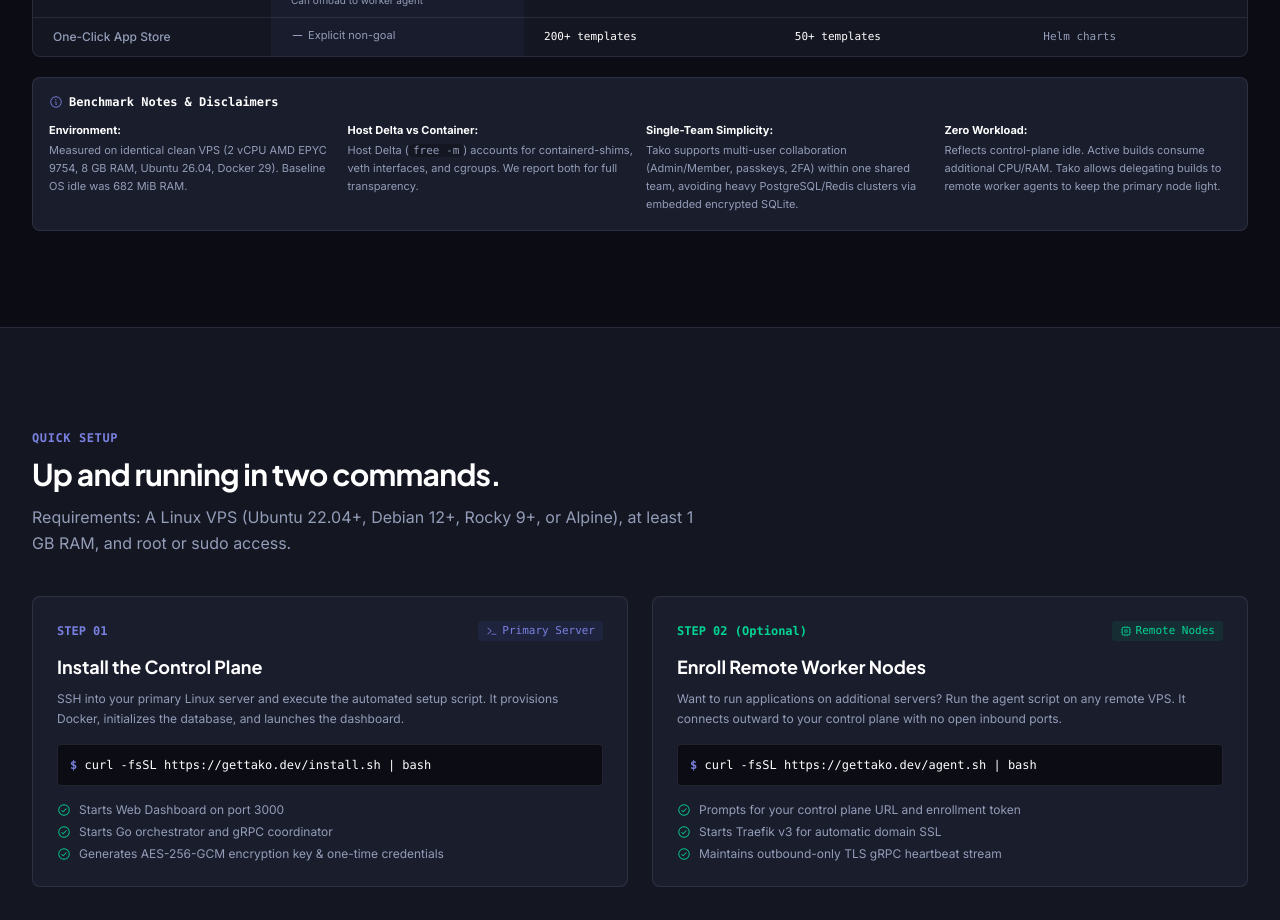
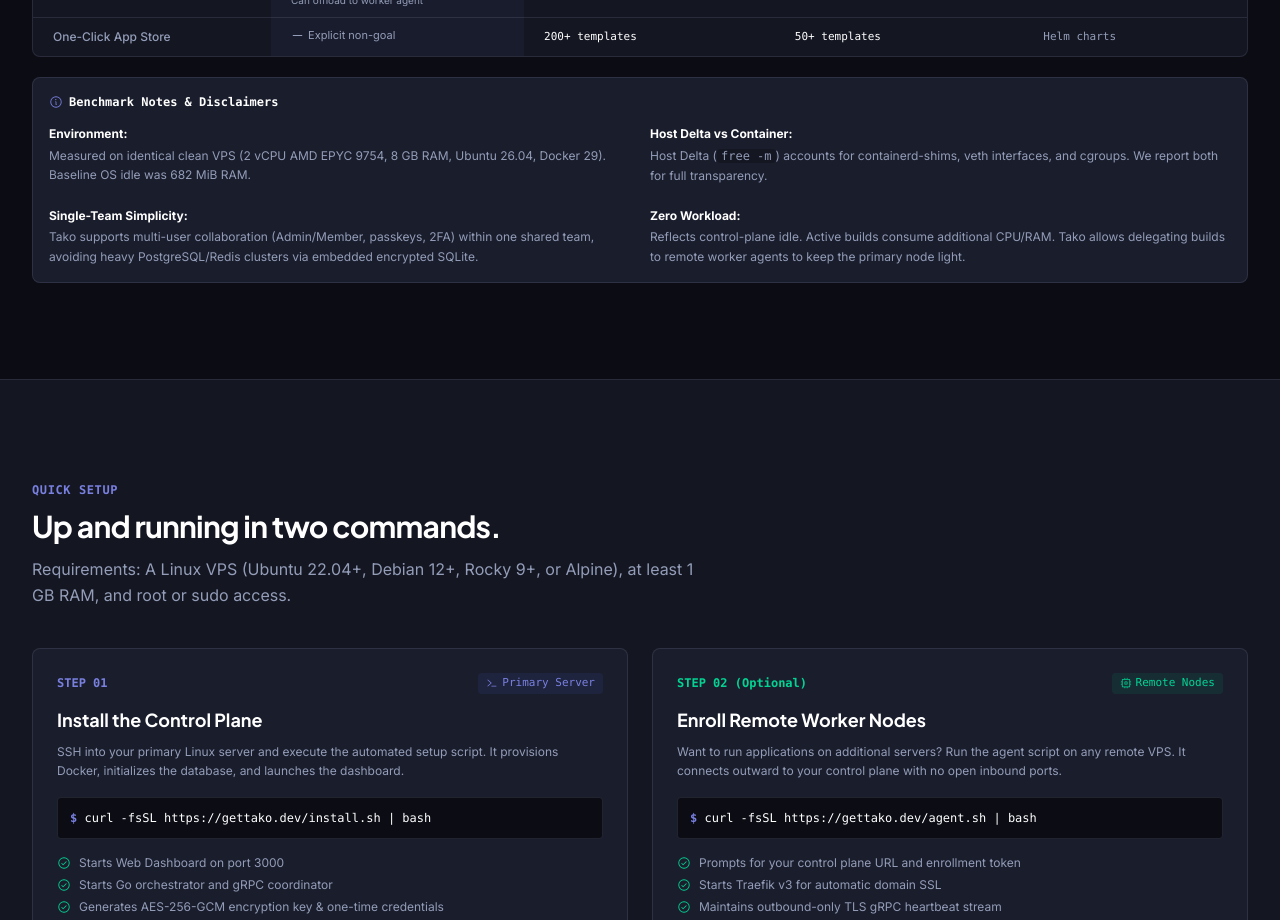
Before and after one commit to gettako/gettako.dev, a Next.js app: page / in a window 1280 px wide. Shown: the part 3920-4840 px from the top of the page. Built offline with nearby package versions, Linux system fonts and the light colour scheme; a web font is replaced by a local one.

Commit message:
style(comparison): switch benchmark notes and disclaimers to 2-column grid

```diff
--- a/components/comparison.tsx
+++ b/components/comparison.tsx
@@ -229,7 +229,7 @@ export function Comparison() {
             <Info size={14} className="text-[#5560d6] dark:text-[#7980e0]" />
             <span>Benchmark Notes &amp; Disclaimers</span>
           </div>
-          <div className="grid grid-cols-1 md:grid-cols-2 lg:grid-cols-4 gap-3 pt-0.5 leading-relaxed">
+          <div className="grid grid-cols-1 md:grid-cols-2 gap-4 sm:gap-5 pt-1 text-xs leading-relaxed">
             <div>
               <strong className="text-[var(--foreground)] block mb-0.5">Environment:</strong>
               Measured on identical clean VPS (2 vCPU AMD EPYC 9754, 8 GB RAM, Ubuntu 26.04, Docker 29). Baseline OS idle was 682 MiB RAM.
```
